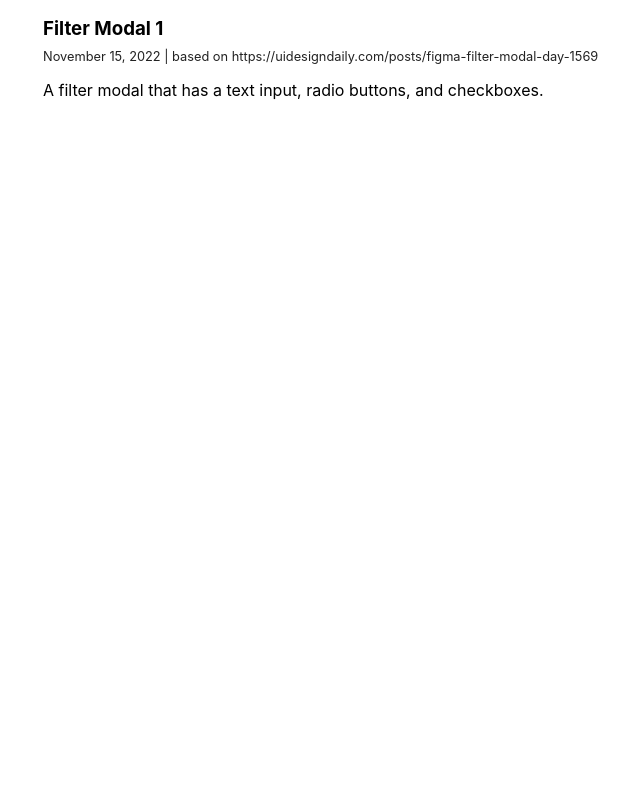
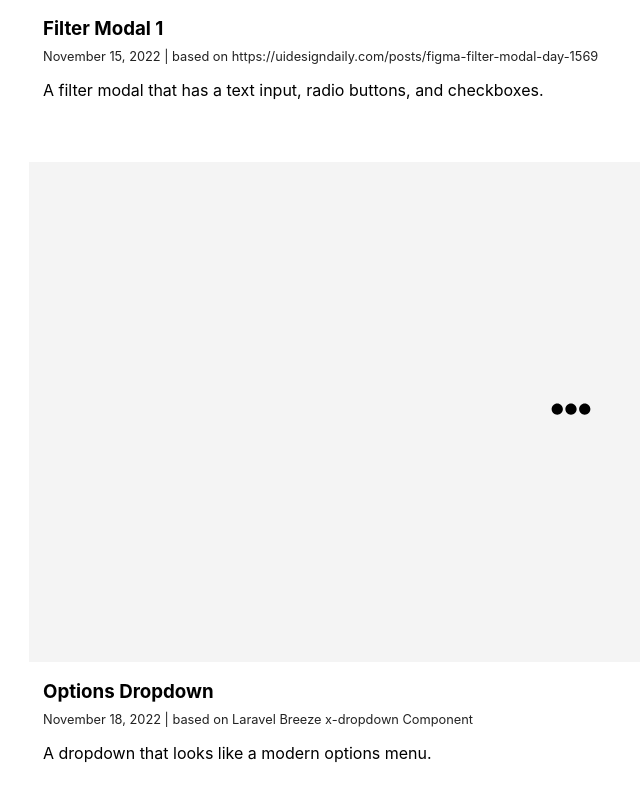
Before and after one commit to smtnhacker/design-daily-react, a React (Create React App) app: page / in a window 1280 px wide. Shown: the part 5044-5844 px from the top of the page, without its empty margins (69-709 px from the left). Before the commit the page ends 5248 px from the top, so only its background shows below. Built offline with nearby package versions, Linux system fonts and the light colour scheme.

Commit message:
entry: add dropdown options

```diff
--- a/src/App.js
+++ b/src/App.js
@@ -1,6 +1,15 @@
 import './App.css';
 import Frame from './components/Frame';
 import * as Components from "./components";
+
+const STYLES = {
+  CENTER: {
+    display: "flex",
+    flexDirection: "column",
+    justifyContent: "center",
+    alignItems: "center"
+  }
+}
 
 function App() {
   return (
@@ -22,28 +31,17 @@ function App() {
       <Frame {...Components.RatingSection.meta} style={{ height: "750px" }}>
         <Components.RatingSection.Component />
       </Frame>
-      <Frame {...Components.ButtonCoolHover01.meta} style={{
-        display: "flex",
-        flexDirection: "column",
-        justifyContent: "center",
-        alignItems: "center" }}>
+      <Frame {...Components.ButtonCoolHover01.meta} style={STYLES.CENTER}>
           <Components.ButtonCoolHover01.Component />
       </Frame>
-      <Frame {...Components.SimpleAnalytics.meta} style={{
-        display: "flex",
-        flexDirection: "column",
-        justifyContent: "center",
-        alignItems: "center"
-      }}>
+      <Frame {...Components.SimpleAnalytics.meta} style={STYLES.CENTER}>
         <Components.SimpleAnalytics.Component />
       </Frame>
-      <Frame {...Components.FilterModal01.meta} style={{
-        display: "flex",
-        flexDirection: "column",
-        justifyContent: "center",
-        alignItems: "center"
-      }}>
+      <Frame {...Components.FilterModal01.meta} style={STYLES.CENTER}>
         <Components.FilterModal01.Component />
+      </Frame>
+      <Frame {...Components.DropdownOptions.meta} style={STYLES.CENTER}>
+        <Components.DropdownOptions.Component />
       </Frame>
     </div>
   );
--- /dev/null
+++ b/src/components/DropdownOptions/DropdownOptions.jsx
@@ -0,0 +1,48 @@
+import { useRef, useEffect } from "react"
+import { IconContext } from "react-icons"
+import { FaEllipsisH } from "react-icons/fa"
+
+import styles from "./styles.module.css"
+
+const DropdownOptions = () => {
+    const containerRef = useRef()
+
+    useEffect(() => {
+        window.addEventListener('click', (e) => containerRef.current.dataset.active = "false")
+    })
+
+    const toggle = (e) => {
+        e.preventDefault();
+        const state = containerRef.current.dataset.active;
+        if (state === "false") {
+            containerRef.current.dataset.active = "true";
+        } else {
+            containerRef.current.dataset.active = "false";
+        }
+        e.stopPropagation();
+    }
+
+    return (
+        <div className={styles.container} ref={containerRef} data-active="false">
+            <div className={styles.trigger} onClick={e => toggle(e)}>
+                <IconContext.Provider value={{ size: "2.5rem" }}>
+                    <FaEllipsisH />
+                </IconContext.Provider>
+            </div>
+            <div className={styles.content}>
+                <div className={styles.item}>Create</div>
+                <div className={styles.item}>Edit</div>
+                <div className={styles.item}>Delete</div>
+            </div>
+        </div>
+    )
+}
+
+export const meta = {
+    title: "Options Dropdown",
+    date: "November 18, 2022",
+    inspiration: "Laravel Breeze x-dropdown Component",
+    description: "A dropdown that looks like a modern options menu."
+}
+
+export default DropdownOptions
--- /dev/null
+++ b/src/components/DropdownOptions/styles.module.css
@@ -0,0 +1,52 @@
+.container {
+    position: relative;
+    box-sizing: border-box;
+
+    font-size: 1.5rem;
+}
+
+.container * {
+    box-sizing: border-box;
+    cursor: pointer;
+}
+
+.content {
+    display: none;
+    position: absolute;
+    right: 0;
+    flex-direction: column;
+    text-transform: uppercase;
+    font-weight: 600;
+    box-shadow: 0 10px 15px -3px rgb(0 0 0 / 0.1), 0 4px 6px -4px rgb(0 0 0 / 0.1);
+}
+
+.container[data-active=true] .content {
+    display: flex;
+}
+
+.item {
+    width: 20ch;
+    height: 3.5rem;
+    padding: 0.5rem 1rem;
+}
+
+.item:first-child {
+    border-radius: 1rem 1rem 0 0;
+}
+
+.item:last-child {
+    border-radius: 0 0 1rem 1rem;
+}
+
+.item:nth-child(even) {
+	background-color: rgb(226 232 240);
+}
+
+.item:nth-child(odd) {
+    background-color: rgb(248 250 252);
+}
+
+.item:hover {
+    background-color: rgb(125 211 252);
+    color: white;
+}
--- a/src/components/index.js
+++ b/src/components/index.js
@@ -5,6 +5,7 @@ import _RatingSection, { meta as RatingSectionmeta } from "./RatingSection/Ratin
 import _ButtonCoolHover01, { meta as ButtonCoolHover01meta } from "./ButtonCoolHover01/ButtonCoolHover01"
 import _SimpleAnalytics, { meta as SimpleAnalyticsmeta } from "./SimpleAnalytics/SimpleAnalytics"
 import _FilterModal01, { meta as FilterModal01meta } from "./FilterModal01/FilterModal01"
+import _DropdownOptions, { meta as DropdownOptionsmeta } from "./DropdownOptions/DropdownOptions"
 //
 export const SideNav01 = { Component: _SideNav01, meta: SideNav01meta };
 export const HyperplexMenu01 = { Component: _HyperplexMenu01, meta: HyperplexMenu01meta };
@@ -13,3 +14,4 @@ export const RatingSection = { Component: _RatingSection, meta: RatingSectionmet
 export const ButtonCoolHover01 = { Component: _ButtonCoolHover01, meta: ButtonCoolHover01meta };
 export const SimpleAnalytics = { Component: _SimpleAnalytics, meta: SimpleAnalyticsmeta };
 export const FilterModal01 = { Component: _FilterModal01, meta: FilterModal01meta };
+export const DropdownOptions = { Component: _DropdownOptions, meta: DropdownOptionsmeta };
```
